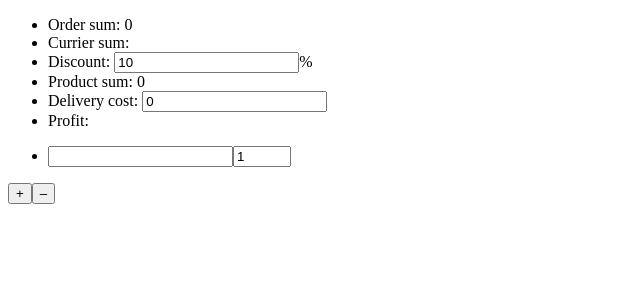
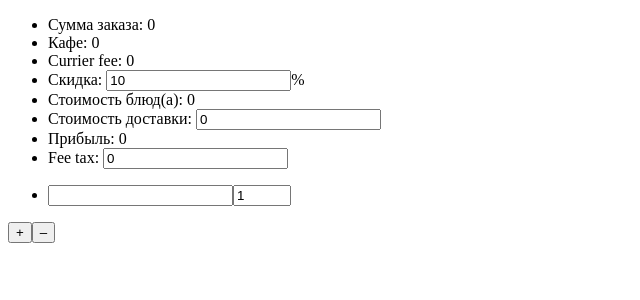
Before and after one commit to Chrisands/vdcalc, a React (Create React App) app: page / in a window 1280 px wide. Shown: the top 300 px of the page, without its empty margins (0-640 px from the left). Built offline with nearby package versions, Linux system fonts and the light colour scheme.

Commit message:
added fee function

```diff
--- a/src/Stat.js
+++ b/src/Stat.js
@@ -6,8 +6,12 @@ class Statictic extends Component {
     this.state = {
       orderSum: 0,
       productSum: 0,
-      discount: '10',
-      deliveryCost: 0
+      discount: 10,
+      deliveryCost: 0,
+      profit: 0,
+      currierSum: 0,
+      currierFee: 0,
+      feeTax: 0
     }
 
     this.orderSum = this.orderSum.bind(this)
@@ -17,20 +21,30 @@ class Statictic extends Component {
     this.discount = this.discount.bind(this)
     this.discountChange = this.discountChange.bind(this)
     this.forceUpdateHandler = this.forceUpdateHandler.bind(this)
+    this.currierFee = this.currierFee.bind(this)
+    this.feeTax = this.feeTax.bind(this)
+    this.feeTaxChange = this.feeTaxChange.bind(this)
   }
 
   orderSum() {
     const newOrderSum = +this.state.productSum + +this.state.deliveryCost
     this.setState({ orderSum: newOrderSum })
+    this.forceUpdate(this.currierFee)
   }
 
   currierSum() {
     const discount = (100 - this.state.discount) * 0.01
     const profit = this.state.discount * 0.01
+    const feeTax = this.state.feeTax
     this.setState({
       currierSum: this.state.productSum * discount,
-      profit: this.state.productSum * profit
+      profit: this.state.productSum * profit - feeTax
     })
+  }
+
+  currierFee() {
+    const fee = this.state.orderSum - this.state.currierSum - this.state.profit
+    this.setState({ currierFee: fee })
   }
 
   deliveryCost() {
@@ -54,7 +68,7 @@ class Statictic extends Component {
   }
 
   deliveryCostChange(e) {
-    this.setState({ deliveryCost: e.target.value })
+    this.setState({ deliveryCost: +e.target.value })
     this.forceUpdateHandler()
   }
 
@@ -94,7 +108,24 @@ class Statictic extends Component {
   }
 
   discountChange(e) {
-    this.setState({ discount: e.target.value })
+    this.setState({ discount: +e.target.value })
+  }
+
+  feeTax() {
+    return (
+      <span>
+        <input
+          type="number"
+          value={this.state.feeTax}
+          onChange={this.feeTaxChange}
+        />
+      </span>
+    )
+  }
+
+  feeTaxChange(e) {
+    this.setState({ feeTax: +e.target.value })
+    this.forceUpdateHandler()
   }
 
   shouldComponentUpdate(nextProps, nextState) {
@@ -108,7 +139,7 @@ class Statictic extends Component {
     this.productSum(nextProps)
   }
 
-  forceUpdateHandler() {
+  forceUpdateHandler(nextProps, nextState) {
     this.forceUpdate(this.orderSum)
     this.forceUpdate(this.currierSum)
   }
@@ -117,12 +148,14 @@ class Statictic extends Component {
     return (
       <div>
         <ul>
-          <li>Order sum: {this.state.orderSum}</li>
-          <li>Currier sum: {this.state.currierSum}</li>
-          <li>Discount: {this.discount()}</li>
-          <li>Product sum: {this.state.productSum}</li>
-          <li>Delivery cost: {this.deliveryCost()}</li>
-          <li>Profit: {this.state.profit}</li>
+          <li>Сумма заказа: {this.state.orderSum}</li>
+          <li>Кафе: {this.state.currierSum}</li>
+          <li>Currier fee: {this.state.currierFee}</li>
+          <li>Скидка: {this.discount()}</li>
+          <li>Стоимость блюд(а): {this.state.productSum}</li>
+          <li>Стоимость доставки: {this.deliveryCost()}</li>
+          <li>Прибыль: {this.state.profit}</li>
+          <li>Fee tax: {this.feeTax()}</li>
         </ul>
       </div>
     )
```
